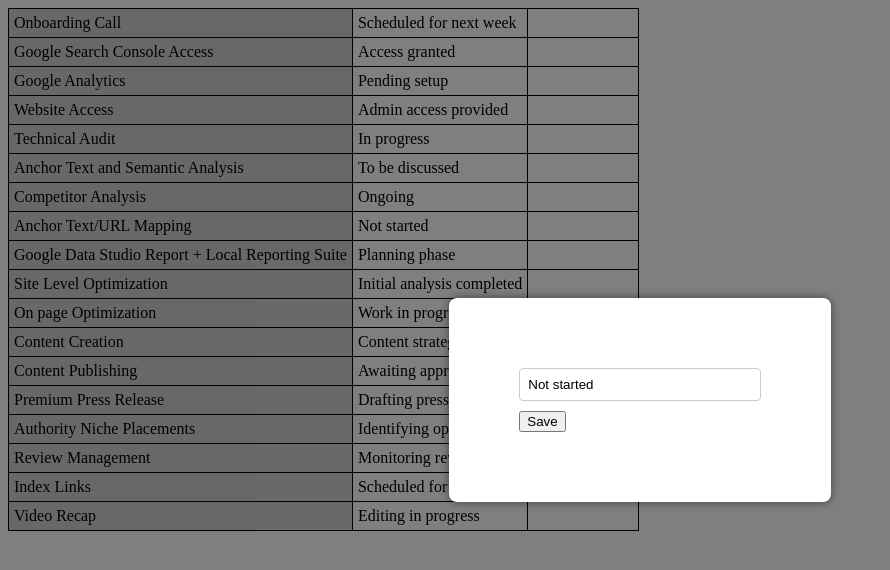
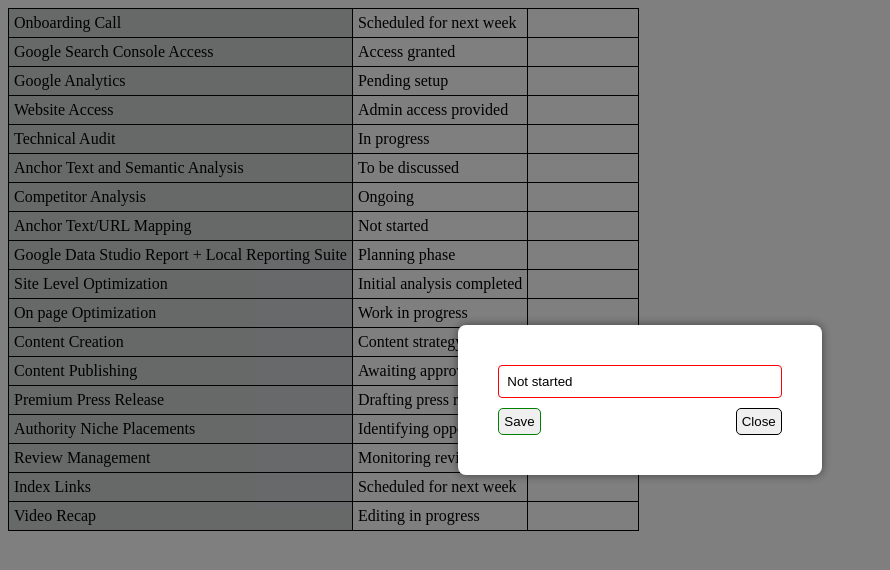
Before and after one commit to Jeevamk/TaskManagement_React, a plain HTML site: page index.html in a window 1280 px wide. Both pictures are taken after a click on the element "Not started". Shown: the whole page, without its empty margins (0-890 px from the left). Drawn offline with nearby package versions, Linux system fonts and the light colour scheme.

Commit message:
task managment edit

```diff
--- a/App.css
+++ b/App.css
@@ -12,7 +12,7 @@
 
 .modal-content {
     background-color: white;
-    padding: 70px;
+    padding: 40px;
     border-radius: 8px;
     box-shadow: 0 0 10px rgba(0, 0, 0, 0.5);
 }
@@ -22,6 +22,22 @@
     padding : 8px;
     border-radius: 4px;
     margin-bottom: 10px;
-    border: 1px solid #ccc;
+    border: 1px solid red;
     box-sizing: border-box;
 }
+
+.saveBtn{
+    padding: 5px;
+    border-radius: 5px;
+    border: 1px solid green;
+    cursor: pointer;
+
+}
+
+.closeBtn {
+    padding: 5px;
+    border-radius: 5px;
+    border: 1px solid black;
+    cursor: pointer;
+    float: right;
+}
--- a/App.js
+++ b/App.js
@@ -21,34 +21,7 @@ function Table() {
         { name: 'Video Recap', value: 'Editing in progress', value2: ' ' },
     ];
 
-    // const [data, setData] = React.useState(initialData);
 
-    // const handleValueEdit = (index) => {
-    //     const newValue = prompt('Enter new value:', data[index].value);
-    //     if (newValue !== null) {
-    //         const newData = [...data];
-    //         newData[index].value = newValue;
-    //         setData(newData);
-    //     }
-    // };
-
-    // const tableRows = data.map((item, index) => (
-    //     React.createElement('tr', { key: index },
-    //         React.createElement('td', { style: { padding: '5px', border: '1px solid #000', backgroundColor: '#ECF0F1 ' } }, item.name),
-    //         React.createElement('td', { style: { padding: '5px', border: '1px solid #000', cursor: 'pointer' }, onClick: () => handleValueEdit(index) }, item.value),
-    //         React.createElement('td', { style: { padding: '5px', border: '1px solid #000', width: '100px' } }, item.value2)
-    //     )
-    // ));
-
-    // const tableStyle = { borderCollapse: 'collapse' };
-
-    // return (
-    //     React.createElement('div', null,
-    //         React.createElement('table', { style: tableStyle },
-    //             React.createElement('tbody', null, tableRows)
-    //         )
-    //     )
-    // );
     const [data, setData] = React.useState(initialData);
     const [editIndex, setEditIndex] = React.useState(null);
     const [newValue, setNewValue] = React.useState('');
@@ -74,7 +47,9 @@ function Table() {
         React.createElement('div', { className: 'modal' },
             React.createElement('div', { className: 'modal-content' },
                 React.createElement('input', { type: 'text', value: newValue, onChange: (e) => setNewValue(e.target.value),className:'input' }),
-                React.createElement('button', { onClick: handleSave }, 'Save')
+                React.createElement('button', { onClick: handleSave ,className:'saveBtn' }, 'Save'),
+                React.createElement('button', { className: 'closeBtn', onClick: () => setModalIsOpen(false) }, 'Close'),
+
             )
         )
     ) : null;
```
